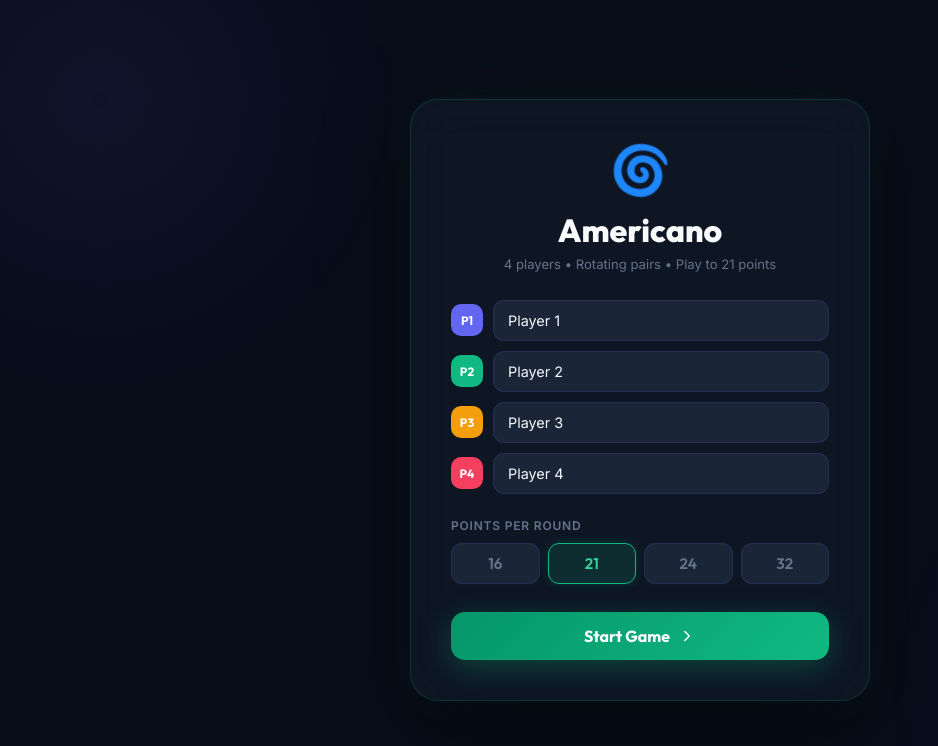
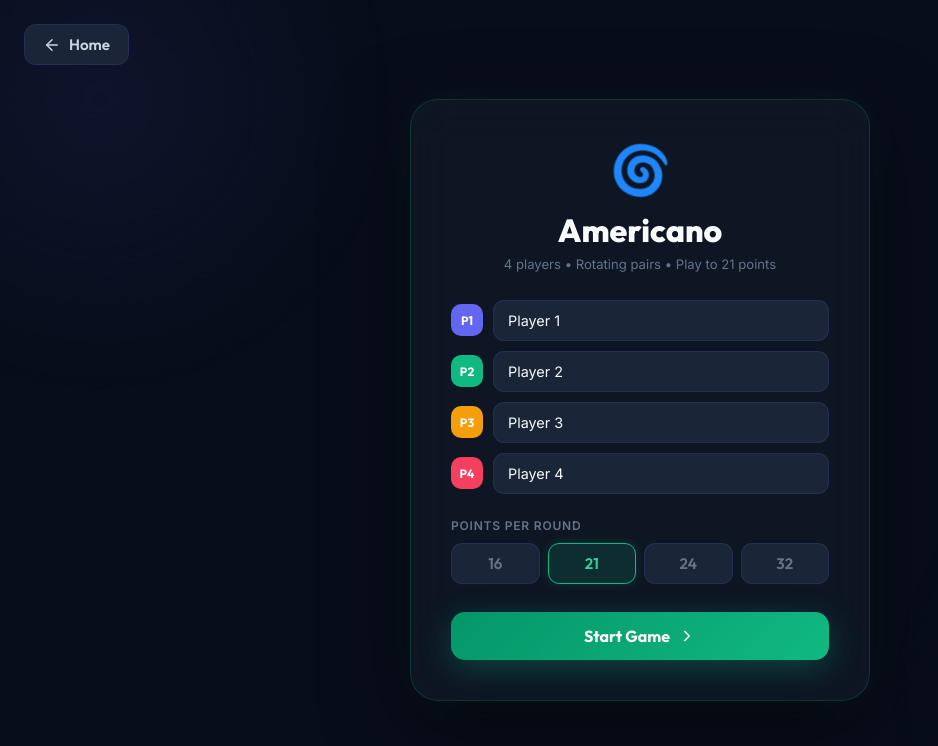
Before and after one commit to idam349-arch/padel-score, a Next.js app: page /americano in a window 1280 px wide. Shown: the top 746 px of the page, without its empty margins (0-938 px from the left). Built offline with nearby package versions, Linux system fonts and the light colour scheme.

Commit message:
add home button to americano

```diff
--- a/src/app/americano/americano.module.css
+++ b/src/app/americano/americano.module.css
@@ -5,6 +5,35 @@
   align-items: center;
   justify-content: center;
   padding: 24px;
+  position: relative; /* For absolute children */
+}
+
+.setupHomeBtn {
+  position: absolute;
+  top: 24px;
+  left: 24px;
+  display: flex;
+  align-items: center;
+  gap: 8px;
+  padding: 10px 18px;
+  background: var(--surface-2);
+  border: 1px solid var(--border);
+  border-radius: 12px;
+  color: var(--text-2);
+  font-family: "Outfit", sans-serif;
+  font-weight: 600;
+  font-size: 0.95rem;
+  text-decoration: none;
+  transition: all 0.2s ease;
+  z-index: 10;
+}
+
+.setupHomeBtn:hover {
+  background: var(--surface-3);
+  color: var(--text);
+  border-color: var(--border-2);
+  transform: translateY(-2px);
+  box-shadow: 0 4px 12px rgba(0,0,0,0.2);
 }
 
 .pageWrap {
--- a/src/app/americano/page.tsx
+++ b/src/app/americano/page.tsx
@@ -1,5 +1,6 @@
 "use client";
 import { useState } from "react";
+import Link from "next/link";
 import { useAmericanoScore } from "@/hooks/useAmericanoScore";
 import styles from "./americano.module.css";
 import {
@@ -22,6 +23,10 @@ function SetupScreen({ onStart }: { onStart: (names: string[], max: number) => v
 
   return (
     <div className={styles.setupWrap}>
+      <Link href="/" className={styles.setupHomeBtn}>
+        <ArrowLeft size={18} /> Home
+      </Link>
+
       <div className={styles.setupCard}>
         <div className={styles.setupIcon}>🌀</div>
         <h1 className={styles.setupTitle}>Americano</h1>
```
